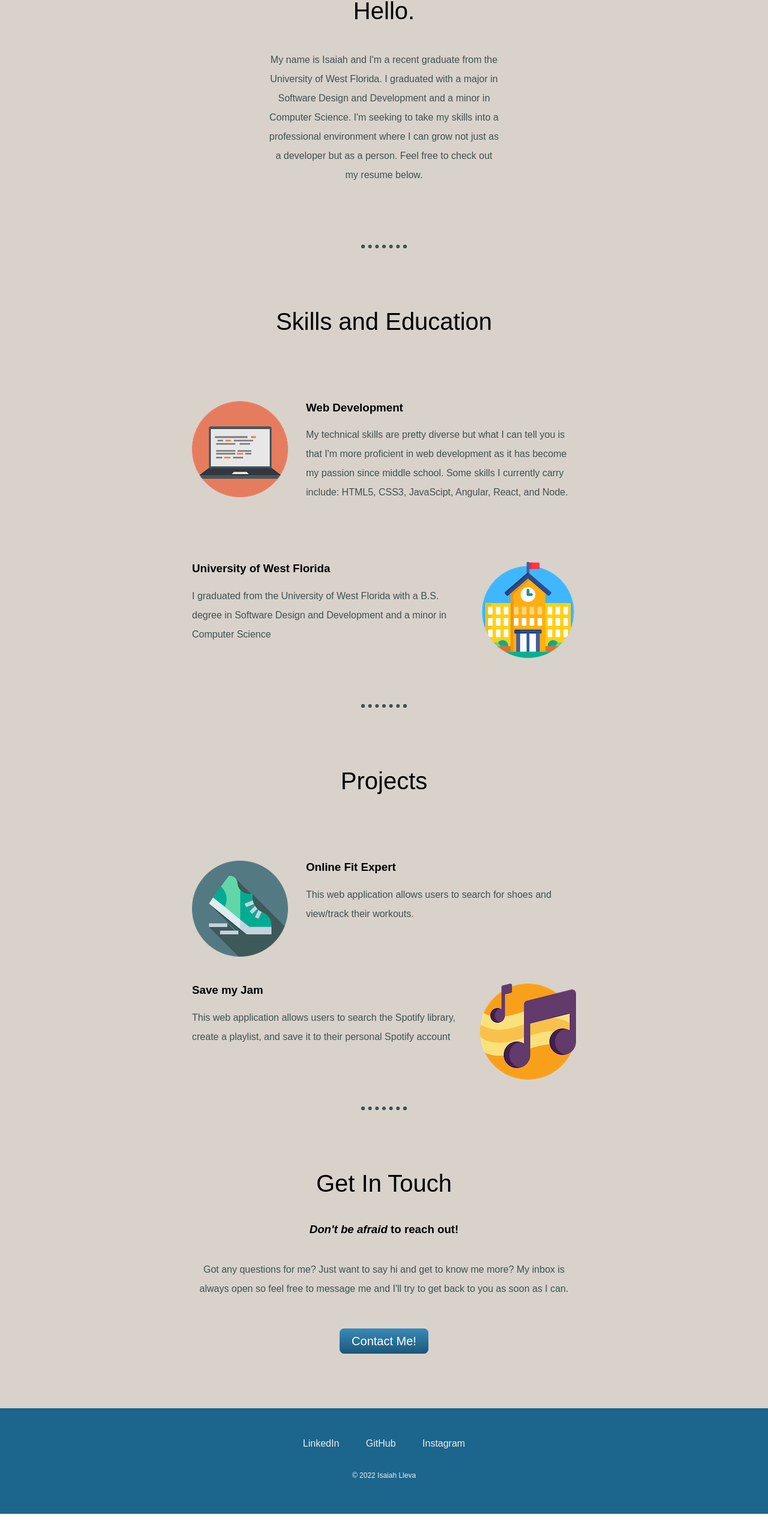
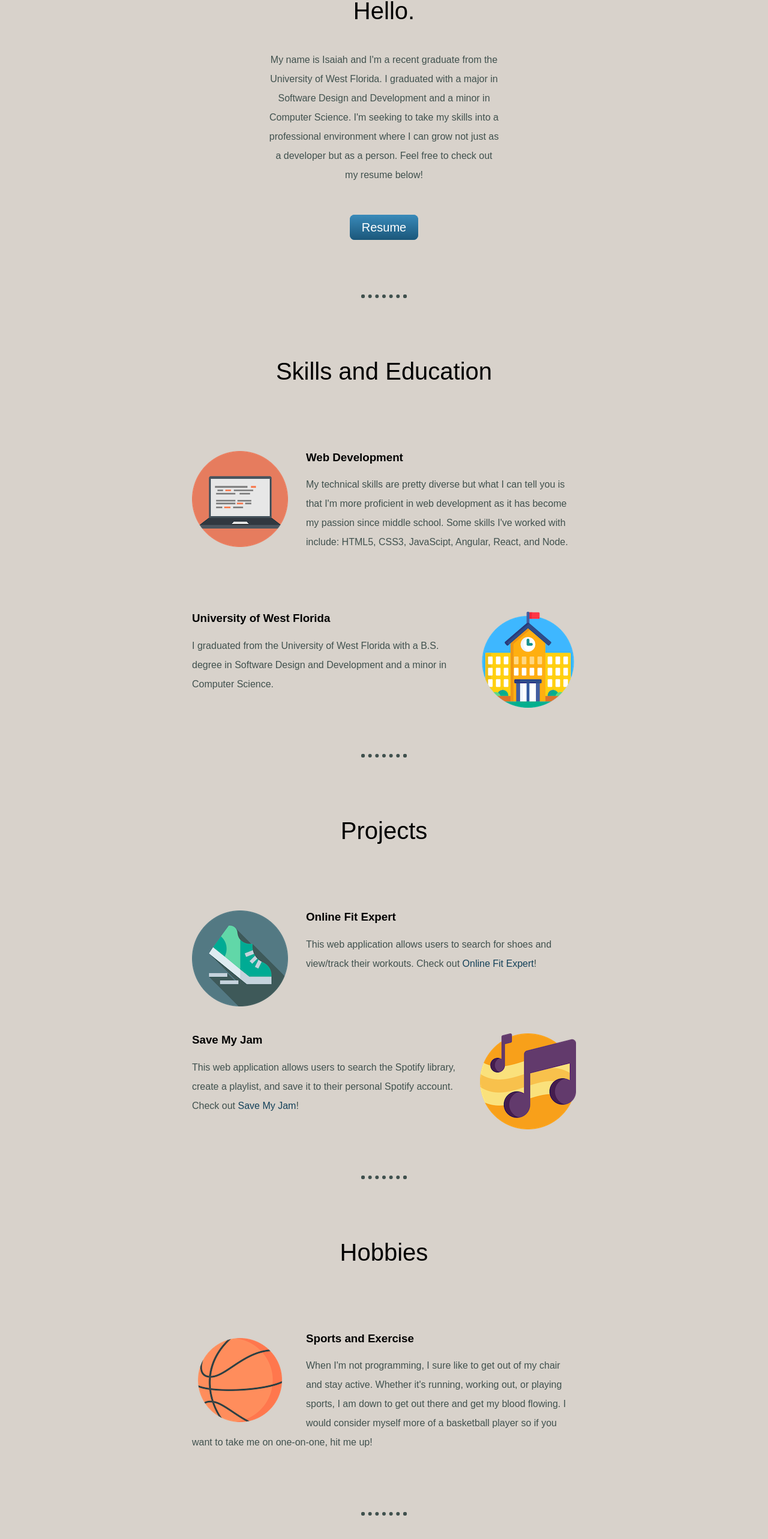
Before and after one commit to igl2/v2, a plain HTML site: page index.html in a window 1280 px wide. Shown: the part 1014-3580 px from the top of the page at 60% size. Before the commit the page ends 3538 px from the top, so only its background shows below. Drawn offline with Linux system fonts and the light colour scheme; a web font is replaced by a local one.

Commit message:
adding links to projects and added extra content

```diff
--- a/css/styles.css
+++ b/css/styles.css
@@ -38,9 +38,8 @@ hr {
 }
 
 a {
-    color:#EEEEEE;
+    color:#124059;
     font-family: 'Mandali', sans-serif;
-    margin: 10px 20px;
     text-decoration: none;
 }
 
@@ -67,7 +66,7 @@ a:hover {
 
 .intro {
     width: 30%;
-    margin: auto;
+    margin: auto auto 60px;
 }
 
 .top-cloud {
@@ -87,7 +86,7 @@ a:hover {
     border-radius: 50%;
 }
 
-.skill-row, .projects-row {
+.skill-row, .projects-row, .hobbies-row {
     width: 50%;
     margin: 100px auto;
     text-align: left;
@@ -113,10 +112,10 @@ a:hover {
     margin-left: 30px;
 }
 
-/* .basketball-img {
+.basketball-img {
     float: left;
     margin-right: 30px;
-} */
+}
 
 .contact-message {
     width: 50%;
@@ -150,6 +149,13 @@ a:hover {
     text-decoration: none;
 }
 
+.footer-link {
+    color:#EEEEEE;
+    font-family: 'Mandali', sans-serif;
+    margin: 10px 20px;
+    text-decoration: none;
+}
+
 .copyright {
     color: #EEEEEE;
     font-size: 0.75rem;
--- a/index.html
+++ b/index.html
@@ -30,8 +30,9 @@
                 graduated with a major
                 in Software Design and Development and a minor in Computer Science. I'm seeking to take my skills into a
                 professional environment where I can grow not just as a developer but as a person. Feel free to check
-                out my resume below.
+                out my resume below!
             </p>
+            <a class="btn" href="#">Resume</a>
         </div>
         <hr>
         <div class="skills">
@@ -40,7 +41,7 @@
                 <img class="computer-img" src="images/computer.png" alt="computer-img">
                 <h3>Web Development</h3>
                 <p>My technical skills are pretty diverse but what I can tell you is that I'm more proficient in web
-                    development as it has become my passion since middle school. Some skills I currently carry include:
+                    development as it has become my passion since middle school. Some skills I've worked with include:
                     HTML5, CSS3, JavaScipt, Angular, React, and Node.
                 </p>
             </div>
@@ -48,7 +49,7 @@
                 <img class="school-img" src="images/school.png" alt="school-img">
                 <h3>University of West Florida</h3>
                 <p>I graduated from the University of West Florida with a B.S. degree in Software Design and Development
-                    and a minor in Computer Science</p>
+                    and a minor in Computer Science.</p>
             </div>
         </div>
         <hr>
@@ -58,31 +59,36 @@
                 <img class="running-img" src="images/running.png" alt="running-img">
                 <h3>Online Fit Expert</h3>
                 <p>This web application allows users to search for shoes and view/track
-                    their workouts.</p>
+                    their workouts. Check out <a href="https://online-fit-expert.web.app/" target="_blank">Online Fit Expert</a>!
+                </p>
             </div>
             <div class="projects-row">
                 <img class="music-notes-img" src="images/music-notes.png" alt="music-notes-img">
-                <h3>Save my Jam</h3>
+                <h3>Save My Jam</h3>
                 <p>This web application allows users to search the Spotify library,
-                    create a playlist, and save it to their personal Spotify account</p>
+                    create a playlist, and save it to their personal Spotify account. Check out <a
+                        href="https://savemyjam.surge.sh" target="_blank">Save My Jam</a>!
+                </p>
+                </p>
             </div>
         </div>
         <hr>
-        <!-- <div class="hobbies">
+        <div class="hobbies">
             <h2>Hobbies</h2>
             <div class="hobbies-row">
-            <img class="basketball-img" src="images/basketball-ball.png" alt="basketball-img">
-            <h3>Sports and Exercise</h3>
-            <p>When I'm not programming, I sure like to get out of my chair and stay active. Whether it's running,
-                working out, or playing sports, I am down to get out there and get my blood flowing. I would
-                consider myself more as a basketball player so if you want to take me on one-on-one, hit me up!</p>
+                <img class="basketball-img" src="images/basketball-ball.png" alt="basketball-img">
+                <h3>Sports and Exercise</h3>
+                <p>When I'm not programming, I sure like to get out of my chair and stay active. Whether it's running,
+                    working out, or playing sports, I am down to get out there and get my blood flowing. I would
+                    consider myself more of a basketball player so if you want to take me on one-on-one, hit me up!</p>
             </div>
         </div>
-        <hr> -->
+        <hr>
         <div class="contact-me">
             <h2>Get In Touch</h2>
             <h3><em>Don't be afraid</em> to reach out!</h3>
-            <p class="contact-message">Got any questions for me? Just want to say hi and get to know me more? My inbox is always open so feel
+            <p class="contact-message">Got any questions for me? Just want to say hi and get to know me more? My inbox
+                is always open so feel
                 free to message me and I'll try to get back to you as soon as I can.</p>
             <a class="btn" href="mailto:isaiahlleva@gmail.com">Contact Me!</a>
         </div>
@@ -90,9 +96,9 @@
 
 
     <div class="bottom-container">
-        <a class="footer-link" href="https://www.linkedin.com/">LinkedIn</a>
-        <a class="footer-link" href="https://twitter.com/">GitHub</a>
-        <a class="footer-link" href="https://www.appbrewery.co/">Instagram</a>
+        <a class="footer-link" href="https://www.linkedin.com/in/isaiahlleva/" target="_blank">LinkedIn</a>
+        <a class="footer-link" href="https://github.com/igl2" target="_blank">GitHub</a>
+        <a class="footer-link" href="https://www.instagram.com/isaiah_lleva/" target="_blank">Instagram</a>
         <p class="copyright">© 2022 Isaiah Lleva</p>
     </div>
 </body>
```
